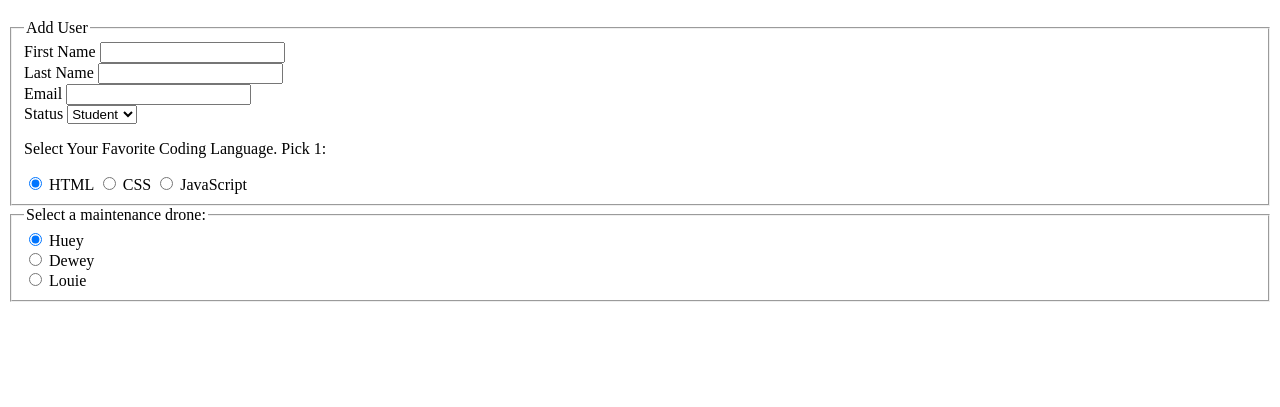
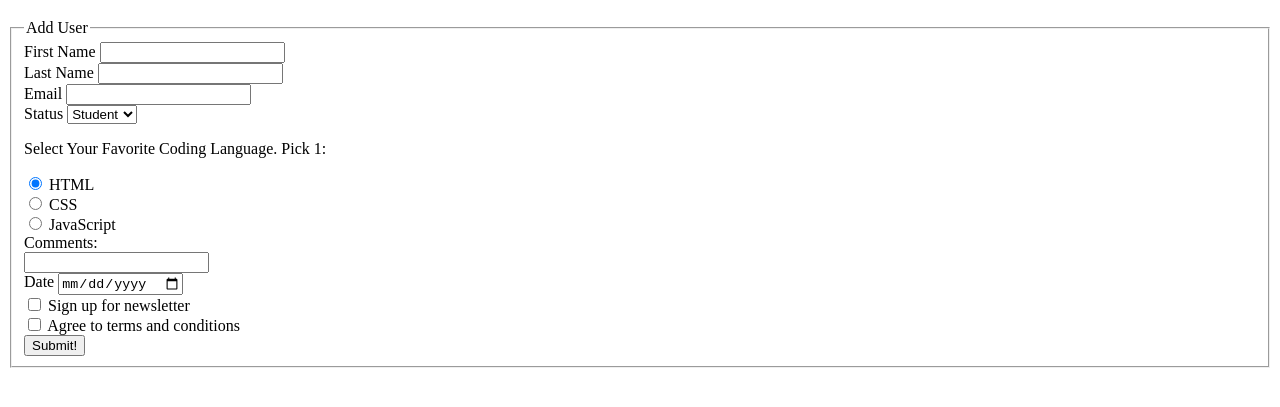
Before and after one commit to chayavogel/HTML-Forms, a plain HTML site: page index.html in a window 1280 px wide. Shown: the part 61-468 px from the top of the page. Drawn offline with Linux system fonts and the light colour scheme.

Commit message:
finished

```diff
--- a/index.html
+++ b/index.html
@@ -33,38 +33,52 @@
             </div>
 
             <div>
+                <div>
                 <p>Select Your Favorite Coding Language. Pick 1:</p>
                 <input type="radio" id="HTML" value="HTML" name="language"
                 checked>
                 <label for="HTML">HTML</label>
+                </div>
 
+                <div>
                 <input type="radio" id="CSS" value="CSS" name="language">
                 <label for="CSS">CSS</label>
+                </div>
 
+                <div>
                 <input type="radio" id="javaScript" value="JavaScript" name="language">
                 <label for="javaScript">JavaScript</label>
+                </div>
             </div>
+
+                <div>
+                    <div>
+                    <label for="comments">Comments:</label>
+                    </div>
+                    <div>
+                    <input type="textArea" id="comments" label="comments">
+                    </div>
+                </div>
+
+                <div>
+                    <label for="date">Date</label>
+                    <input type="date" id="date" label="date">
+                </div>
+
+                <div>
+                    <input type="checkbox" id="newsletter" label="sign_up_for_newsletter">
+                    <label for="newsletter">Sign up for newsletter</label>
+                </div>
+
+                <div>
+                    <input type="checkbox" id="terms" label="agree_to_terms_and_conditions">
+                    <label for="terms">Agree to terms and conditions</label>
+                </div>
+
+                <div>
+                    <button type="submit" id="submit">Submit!</button>
+                </div>
 
         </fieldset>
     </form>
-
-    <fieldset>
-        <legend>Select a maintenance drone:</legend>
-
-        <div>
-          <input type="radio" id="huey" value="huey"
-                 checked>
-          <label for="huey">Huey</label>
-        </div>
-
-        <div>
-          <input type="radio" id="dewey" value="dewey">
-          <label for="dewey">Dewey</label>
-        </div>
-
-        <div>
-          <input type="radio" id="louie" value="louie">
-          <label for="louie">Louie</label>
-        </div>
-    </fieldset>
 </body>
```
